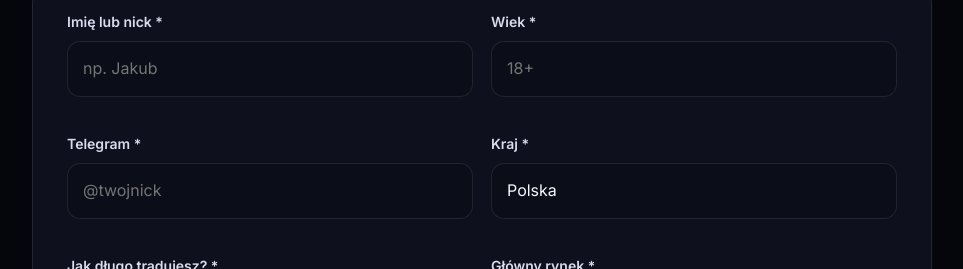
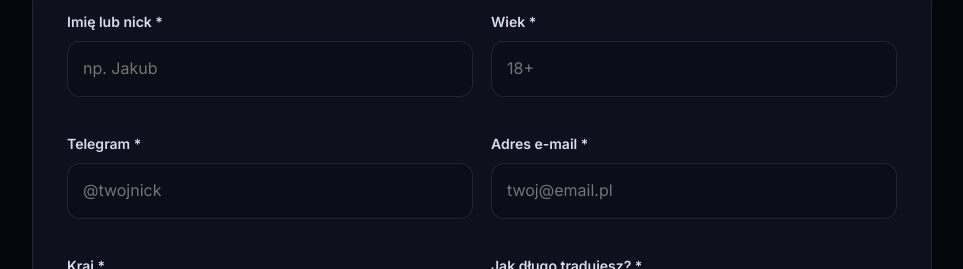
Before and after one commit to jacob20fx/jacob20fx, a plain HTML site: page index.html in a window 1280 px wide. Shown: the part 1334-1603 px from the top of the page, without its empty margins (158-1121 px from the left). Drawn offline with nearby package versions, Linux system fonts and the light colour scheme.

Commit message:
Update index.html

```diff
--- a/index.html
+++ b/index.html
@@ -45,6 +45,16 @@
           <label><span>Imię lub nick *</span><input name="name" required maxlength="60" placeholder="np. Jakub"></label>
           <label><span>Wiek *</span><input name="age" type="number" required min="18" max="99" placeholder="18+"></label>
           <label><span>Telegram *</span><input name="telegram" required maxlength="60" placeholder="@twojnick"></label>
+          <label>
+  <span>Adres e-mail *</span>
+  <input
+    name="email"
+    type="email"
+    required
+    maxlength="120"
+    placeholder="twoj@email.pl"
+  >
+</label>
           <label><span>Kraj *</span><input name="country" required maxlength="60" value="Polska"></label>
           <label><span>Jak długo tradujesz? *</span>
             <select name="experience" required><option value="">Wybierz</option><option>Mniej niż 3 miesiące</option><option>3–6 miesięcy</option><option>6–12 miesięcy</option><option>1–2 lata</option><option>Powyżej 2 lat</option></select>
```
